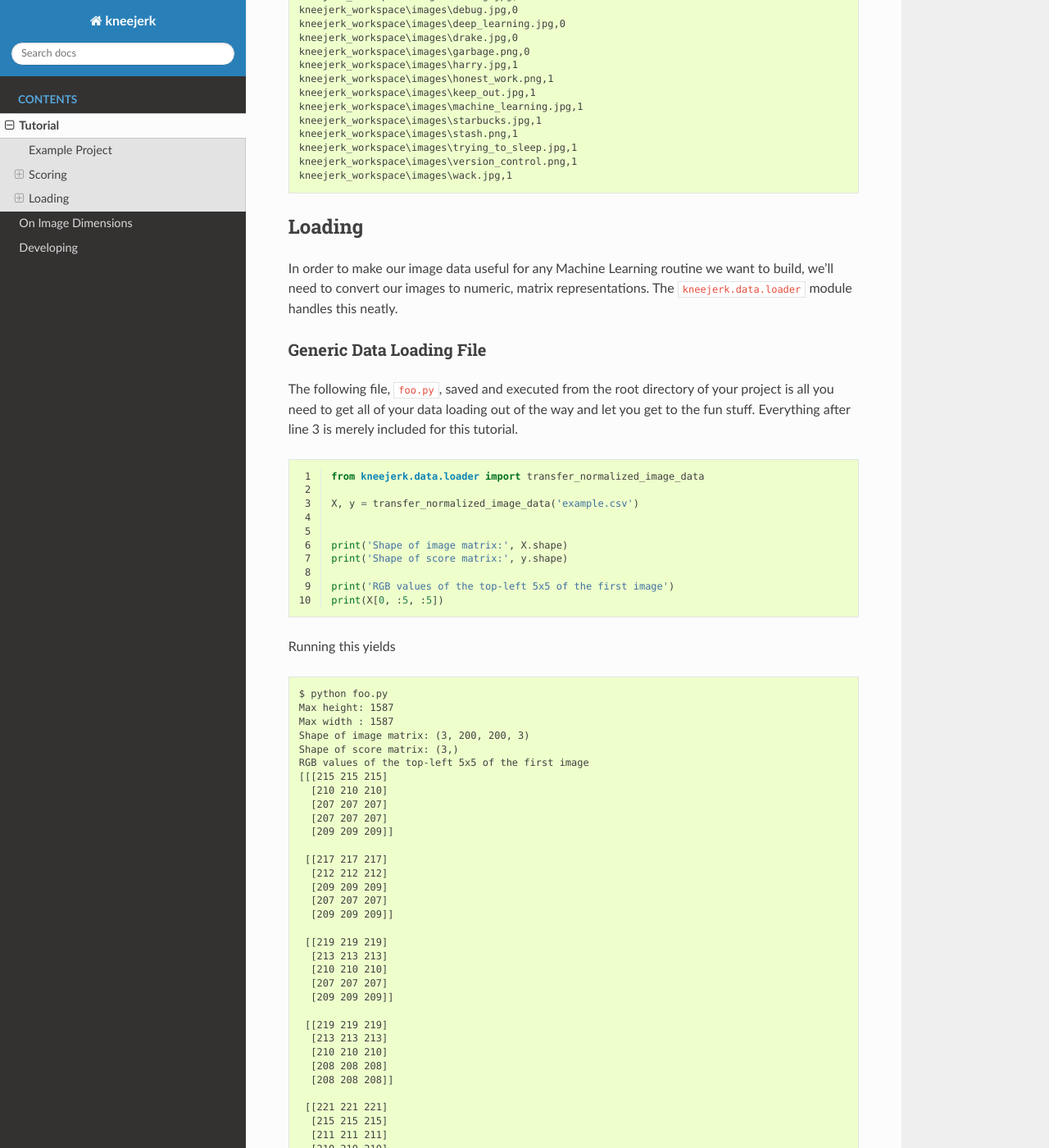
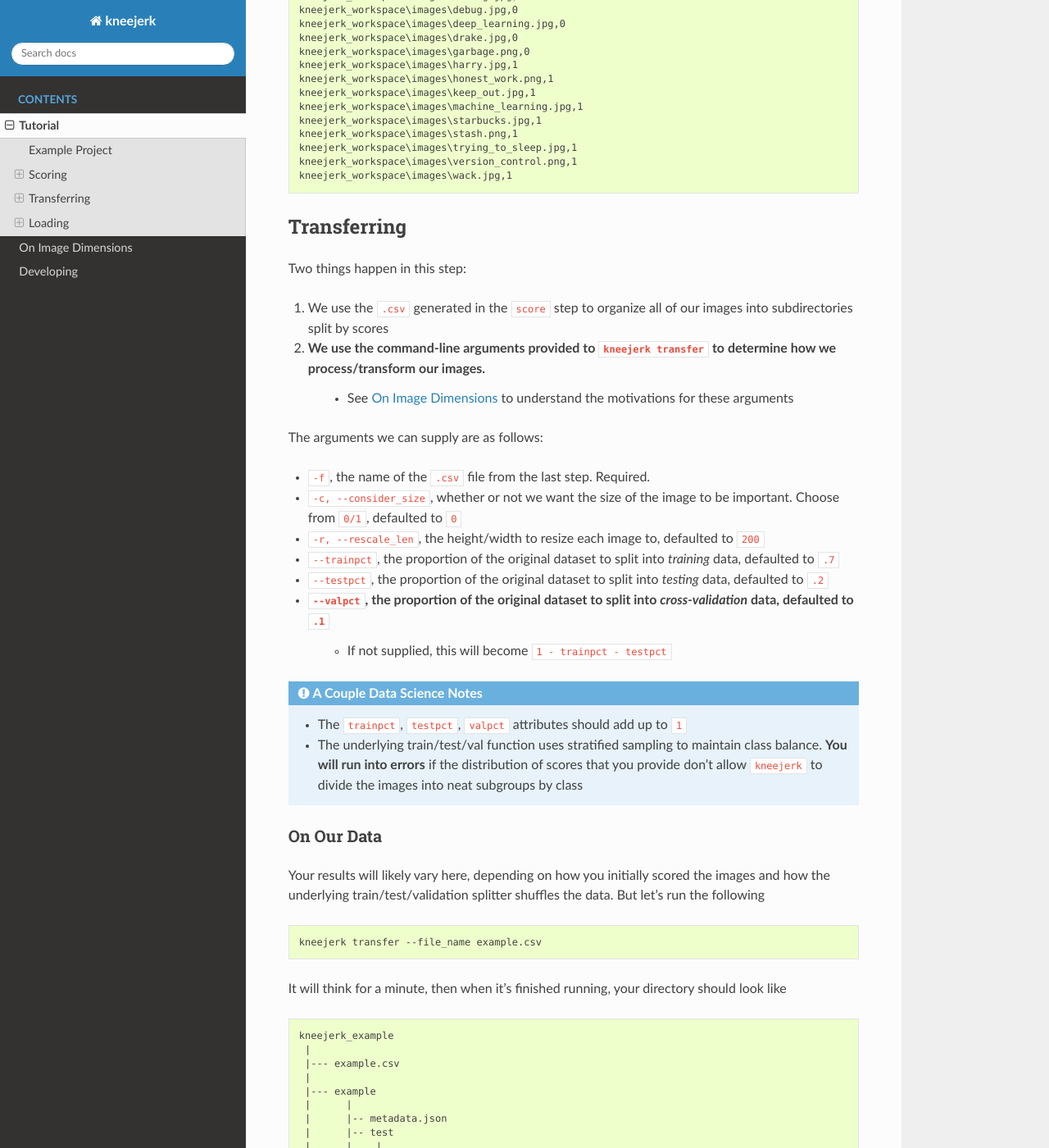
Before and after one commit to NapsterInBlue/kneejerk, a Sphinx documentation site: the page built from docs/tutorial.rst, in a window 1280 px wide and 1400 px high, scrolled down 2500 px. Shown: the whole window at 82% size. Built offline with Sphinx 7.4.7 and the Read the Docs theme 2.0.0, drawn with Linux system fonts in a browser that asks for light colours; some of the changed text lies outside the part shown.

Commit message:
Write transfer tutorial per our new API

```diff
--- a/docs/tutorial.rst
+++ b/docs/tutorial.rst
@@ -75,6 +75,7 @@ When this is finished, your project structure will now look like
 
     kneejerk_example
      |
+     |--- example.csv
      |--- images
      |      |
      |      |--- bart.jpg
@@ -113,8 +113,91 @@ And if we keyed in 9 ``0`` values followed by 9 ``1`` values, we could inspect t
     kneejerk_workspace\images\wack.jpg,1
 
 
+Transferring
+------------
+
+Two things happen in this step:
+
+1) We use the ``.csv`` generated in the ``score`` step to organize all of our images into subdirectories split by scores
+2) We use the command-line arguments provided to ``kneejerk transfer`` to determine how we process/transform our images.
+    * See :ref:`on_image_dimensions` to understand the motivations for these arguments
+
+The arguments we can supply are as follows:
+
+- ``-f``, the name of the ``.csv`` file from the last step. Required.
+- ``-c, --consider_size``, whether or not we want the size of the image to be important. Choose from ``0/1``, defaulted to ``0``
+- ``-r, --rescale_len``, the height/width to resize each image to, defaulted to ``200``
+- ``--trainpct``, the proportion of the original dataset to split into *training* data, defaulted to ``.7``
+- ``--testpct``, the proportion of the original dataset to split into *testing* data, defaulted to ``.2``
+- ``--valpct``, the proportion of the original dataset to split into *cross-validation* data, defaulted to ``.1``
+    * If not supplied, this will become ``1 - trainpct - testpct``
+
+.. admonition:: A Couple Data Science Notes
+
+  - The ``trainpct``, ``testpct``, ``valpct`` attributes should add up to ``1``
+  - The underlying train/test/val function uses stratified sampling to maintain class balance. **You will run into errors** if the distribution of scores that you provide don't allow ``kneejerk`` to divide the images into neat subgroups by class
+
+
+
+On Our Data
+############
+
+Your results will likely vary here, depending on how you initially scored the images and how the underlying train/test/validation splitter shuffles the data. But let's run the following
+
+.. code:: none
+
+  kneejerk transfer --file_name example.csv
+
+
+It will think for a minute, then when it's finished running, your directory should look like
+
+.. code:: none
+
+    kneejerk_example
+     |
+     |--- example.csv
+     |
+     |--- example
+     |      |
+     |      |-- metadata.json
+     |      |-- test
+     |      |    |
+     |      |    |- 0
+     |      |    |  | ...
+     |      |    |- 1
+     |      |       | ...
+     |      |
+     |      |-- train
+     |      |    |- 0
+     |      |    |  | ...
+     |      |    |- 1
+     |      |       | ...
+     |      |
+     |      |-- val
+     |      |    |- 0
+     |      |    |  | ...
+     |      |    |- 1
+     |      |       | ...
+     |
+     |--- images
+     |      | ...
+     |--- README.md
+
+Few things to point out here:
+
+- The directory name that houses all of your transformed/transferred corresponds to the name of your ``.csv``
+- ``example/metadata.json`` drops a ``JSON`` object containing all of the runtime conditions that build this structure, for versioning purposes
+- If ``valpct`` was ``0.0``, the directory will still be made, but empty
+- All of the images dropped into the resulting directories will be of size ``rescale_len X rescale_len``
+
+
+
 Loading
 -------
+
+
+
+
 
 In order to make our image data useful for any Machine Learning routine we want to build, we'll need to convert our images to numeric, matrix representations. The ``kneejerk.data.loader`` module handles this neatly.
 
```
Also changed, not shown: other parts of docs/tutorial.rst (+0 -1 lines).
